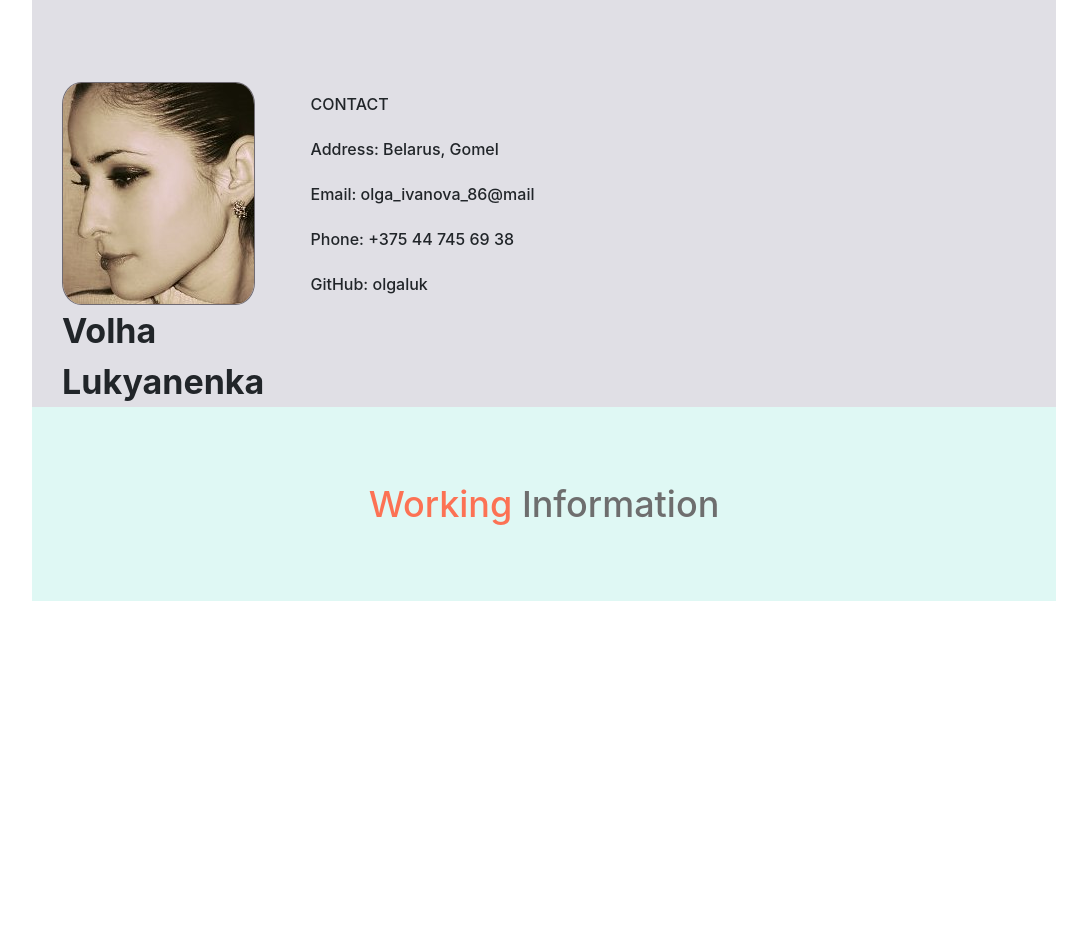
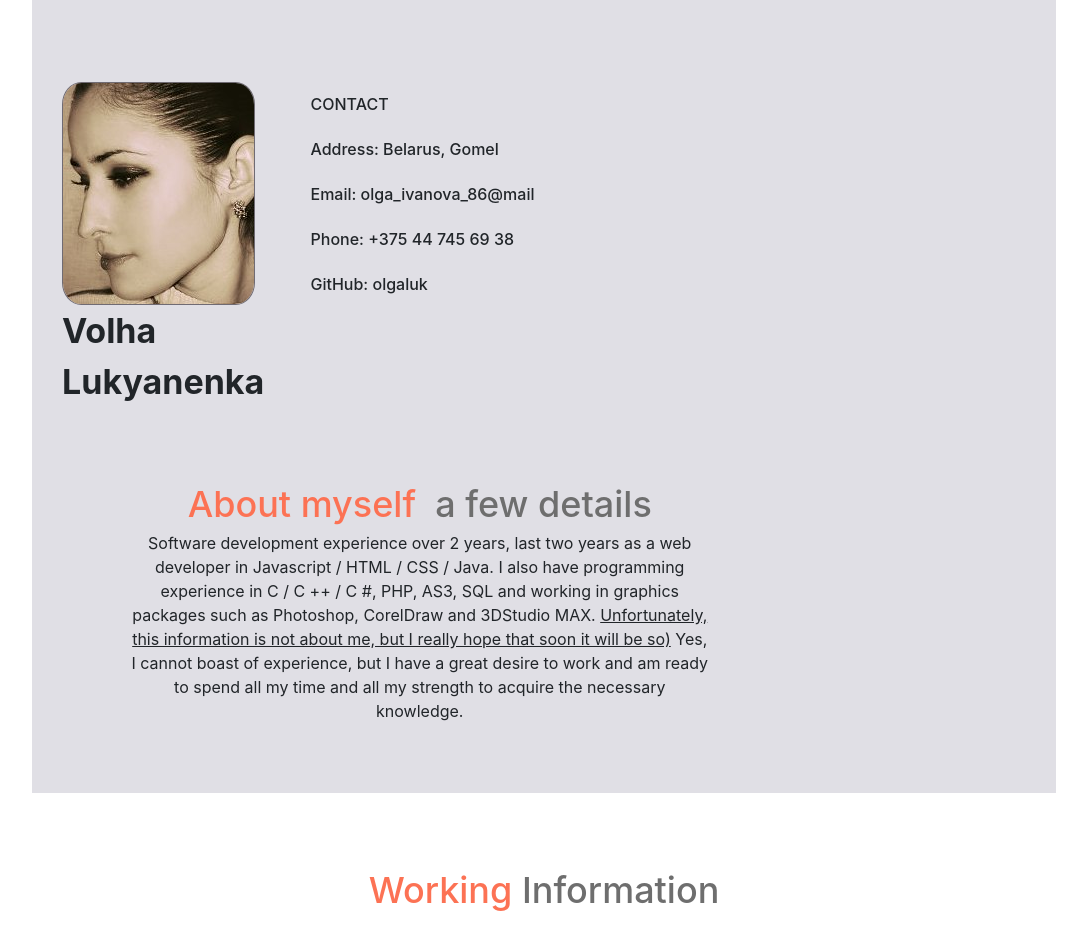
Before and after one commit to olgaluk/rsschool-codejam1-cv, a plain HTML site: page index.html in a window 1280 px wide. Shown: the whole page, without its empty margins (96-1183 px from the left). Before the commit the page ends 800 px from the top, so only its background shows below. Drawn offline with nearby package versions, Linux system fonts and the light colour scheme.

Commit message:
feat: add section about me

```diff
--- a/index.html
+++ b/index.html
@@ -14,6 +14,7 @@
 <body>
     <div class="main-container">
         <div class="container-fluid header-container">
+            <header>
                 <div class="container">
                     <div class="row header">
                         <div class="col-lg-2 col-md-2 col-sm-2 col-2">
@@ -34,6 +35,33 @@
                             </div>
                         </div>
                     </div>
+            </header>
+            <main>
+                <section>
+                    <article class="col-lg-7 col-md-5 col-sm-4 offset-sm-3 offset-md-2 offset-lg-1">
+                        <div class="row header-text">
+                            <div class="header-text__colum">
+                                <span class="header-text__title">
+                                    <span class="header-text__title header-text__title_orange">About myself</span>
+                                    &nbsp;a few details
+                                </span>
+                                <br>
+                                <span class="header-text__text">Software development experience over 2 years, last
+                                    two years as a web developer in Javascript / HTML / CSS / Java. I also have
+                                    programming experience in C / C ++ / C #, PHP, AS3, SQL and working in graphics
+                                    packages such as Photoshop, CorelDraw and 3DStudio MAX.
+                                    <u> Unfortunately, this information is not about me, but I really hope that
+                                        soon
+                                        it will be so)</u>
+                                    Yes, I cannot boast of experience, but I have a great desire to work and am
+                                    ready to spend all my time and all my strength to acquire the necessary
+                                    knowledge.
+                                </span>
+                            </div>
+                        </div>
+                    </article>
+                </section>
+
 
 
 
@@ -56,6 +84,7 @@
 
 
     </div>
+    </main>
 </body>
 
 </html>
--- a/style/style.css
+++ b/style/style.css
@@ -1,5 +1,5 @@
 .main-container {
-  width: 1024px;
+  max-width: 1024px;
   margin: 0 auto;
   background-color: #dff8f4;
 }
```
Lines whose indentation alone changed are shown as unchanged.
